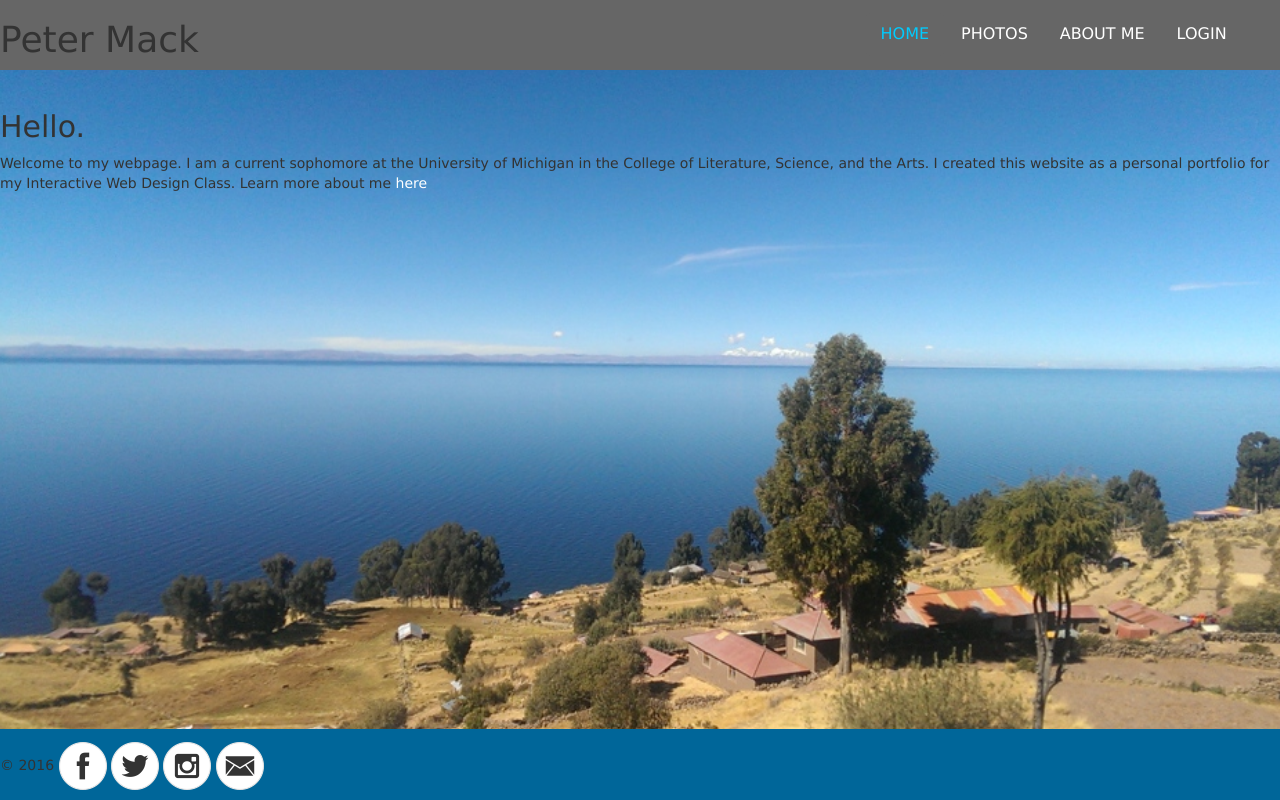
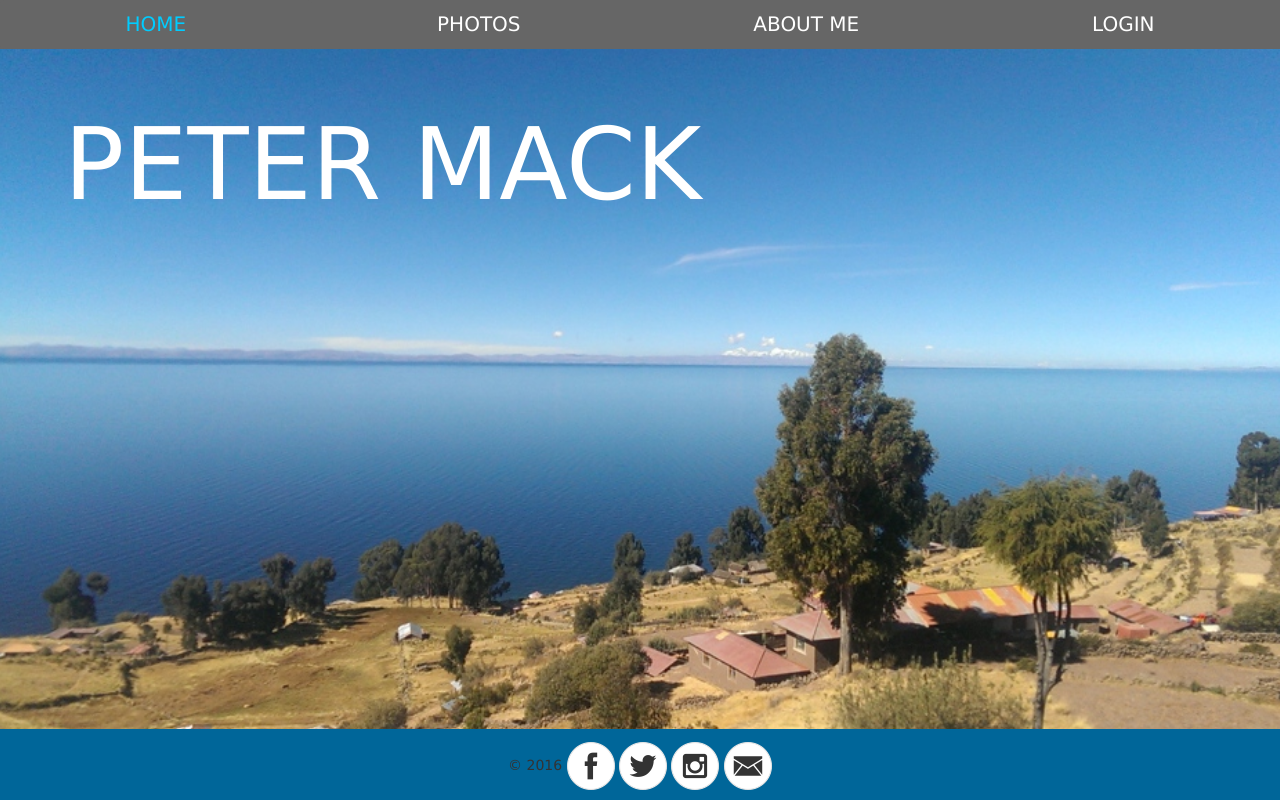
Before and after one commit to mackpet/peterwebsite-SI206, a Python web app: template templates/index.html in a window 1280 px wide. Run offline with Jinja, Linux system fonts and the light colour scheme; the template is opened without the code that fills it, so the values that code supplies are empty; some libraries are stand-ins or nearby versions.

Commit message:
styling changes
Improved styling for nav, footer, and index.html

```diff
--- a/static/styling.css
+++ b/static/styling.css
@@ -10,22 +10,16 @@
 	z-index: 1;
 }
 
-nav{
-	float: right;
-	padding-right: 3%;
-	padding-top: 1%;
+nav {
+	display: block;
+	text-align: center;
 }
 a{
 	color: white;
 }
-
-h1 {
-	display: inline-block;
-	float: center;
-}
-
-h1:hover{
-	color: blue;
+h1{
+	color: white;
+	font-size: 100px;
 }
 
 .nav-pills>li.active>a {
@@ -39,13 +33,14 @@
 	background-color: #666666;
 }
 li {
-	font-size: 16px;
+	font-size: 20px;
 }
 
 .wrapper{
 	min-height: 100%;
 	height: auto;
-	margin: 0 auto;
+	margin-left: 5%;
+	margin-right: 5%;
 	padding: 7% 0 10%;
 }
 
@@ -73,5 +68,9 @@
 footer a:hover{
 	text-decoration: none;
 }
+
+footer {
+	text-align: center;
+}
 /* horizontally center an element- margin: 0 auto;
 slide 63 of CSS ppt
--- a/templates/base.html
+++ b/templates/base.html
@@ -23,10 +23,9 @@
 
 <body>
 	<header>
-	<h1>Peter Mack</h1>
 
 	<nav>
-		<ul class="nav nav-pills no-bg-color">
+		<ul class="nav nav-pills no-bg-color nav-justified">
 		<li id="Home"><a href="index.html">HOME</a></li>
 		<li id="Photos"><a href="photos.html">PHOTOS</a></li>
 		<li id="About"><a href="aboutme.html">ABOUT ME</a></li>
--- a/templates/index.html
+++ b/templates/index.html
@@ -1,4 +1,4 @@
- <!--style tag is necessary for background here since it is only on index page-->
+ <!--style tag is necessary for background here since it is only on index page. Also necessary for h1 since this page doesn't follow common formatting of other pages-->
 <style type="text/css">
 body{
 	background: url("static/peru.jpg") no-repeat center center fixed;
@@ -7,6 +7,11 @@
 	-o-background-size: cover;
 	background-size: cover;
 }
+h1{
+	color: white;
+	font-size: 50px;
+}
+
 </style>
 {% extends "templates/base.html" %}
 
@@ -15,9 +20,9 @@
 {% endblock %}
 
 {% block title %}
-	<h2>Hello.</h2>
+	<h1>PETER MACK</h1>
 {% endblock %}
 
 {% block content %}
-<p>Welcome to my webpage. I am a current sophomore at the University of Michigan in the College of Literature, Science, and the Arts. I created this website as a personal portfolio for my Interactive Web Design Class. Learn more about me <a href="aboutme.html">here</a>
+
 {% endblock %}
```
